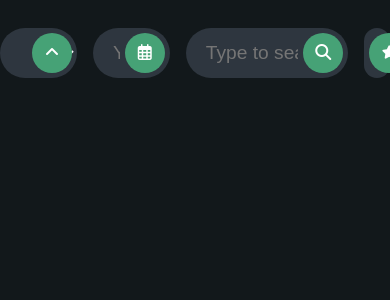
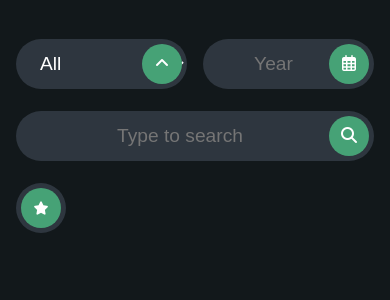
Before and after one commit to CarlosAstorga/MoviesAPI, a PHP site: page / in a window 390 px wide. Shown: the top 300 px of the page. Run offline with PHP 8.4, Linux system fonts and the light colour scheme; some libraries are stand-ins or nearby versions.

Commit message:
media queries

```diff
--- a/assets/css/styles.css
+++ b/assets/css/styles.css
@@ -326,6 +326,7 @@ header > div:not(:last-child) {
 
 .genres {
 	display: flex;
+	flex-wrap: wrap;
 	justify-content: center;
 	text-align: center;
 }
@@ -335,7 +336,7 @@ header > div:not(:last-child) {
 	color: white;
 	background-color: var(--primary-color);
 	padding: 3px 6px;
-	margin: 0 3px;
+	margin: 3px;
 	text-transform: uppercase;
 }
 
@@ -373,8 +374,8 @@ header > div:not(:last-child) {
 	color: var(--accent-color);
 }
 
-.rating {
-	margin: 1.4rem 0;
+.data > p:not(:first-child) {
+	margin-top: 1.4rem;
 }
 
 .show {
@@ -419,3 +420,118 @@ header > div:not(:last-child) {
 .close-btn:hover {
 	color: var(--title-color);
 }
+
+/* <--------------- MEDIA QUERIES ---------------> */
+/* <--------------- XS ---------------> */
+@media screen and (max-width: 575px) {
+	header {
+		padding-left: 1rem;
+		flex-wrap: wrap;
+	}
+
+	header > div {
+		margin: 0.7rem 0;
+	}
+
+	.type,
+	.year {
+		flex-grow: 1;
+	}
+
+	.search .error {
+		padding: 0;
+	}
+
+	.favorites {
+		margin-right: 1rem;
+	}
+
+	.movies {
+		padding: 0 1rem;
+		grid-template-columns: 1fr 1fr;
+		grid-gap: 1rem;
+	}
+
+	.poster {
+		width: 100%;
+		height: 100%;
+	}
+}
+
+/* <--------------- SM ---------------> */
+@media screen and (min-width: 576px) {
+	.container {
+		padding: 0 1rem;
+	}
+
+	.movies {
+		grid-template-columns: repeat(3, 1fr);
+		grid-gap: 1rem;
+	}
+}
+
+/* <--------------- MODAL ---------------> */
+@media screen and (max-width: 768px) {
+	.modal {
+		max-height: 100%;
+		overflow-y: auto;
+	}
+
+	.modal .container {
+		margin-top: 49px;
+	}
+
+	.information {
+		padding: 0 1rem;
+		flex-direction: column;
+	}
+
+	.data {
+		width: 100%;
+		order: 2;
+	}
+
+	.picture {
+		max-width: 100%;
+		margin: 0 auto 1.4rem;
+		order: 1;
+	}
+
+	.close-btn {
+		height: 22px;
+		width: 22px;
+		font-size: 10px;
+	}
+}
+
+/* <--------------- MD ---------------> */
+@media screen and (min-width: 768px) {
+	.movies {
+		grid-template-columns: repeat(3, max-content);
+		grid-gap: 4rem;
+		min-height: calc(100vh - 210px);
+	}
+}
+
+/* <--------------- LG ---------------> */
+@media screen and (min-width: 992px) {
+	header {
+		padding: 27.5px 0;
+	}
+
+	.movies {
+		grid-template-columns: repeat(4, max-content);
+	}
+}
+
+/* <--------------- XL ---------------> */
+@media screen and (min-width: 1200px) {
+	.container {
+		padding: 0;
+	}
+
+	.movies {
+		grid-template-columns: repeat(5, max-content);
+		grid-gap: 25px;
+	}
+}
```
